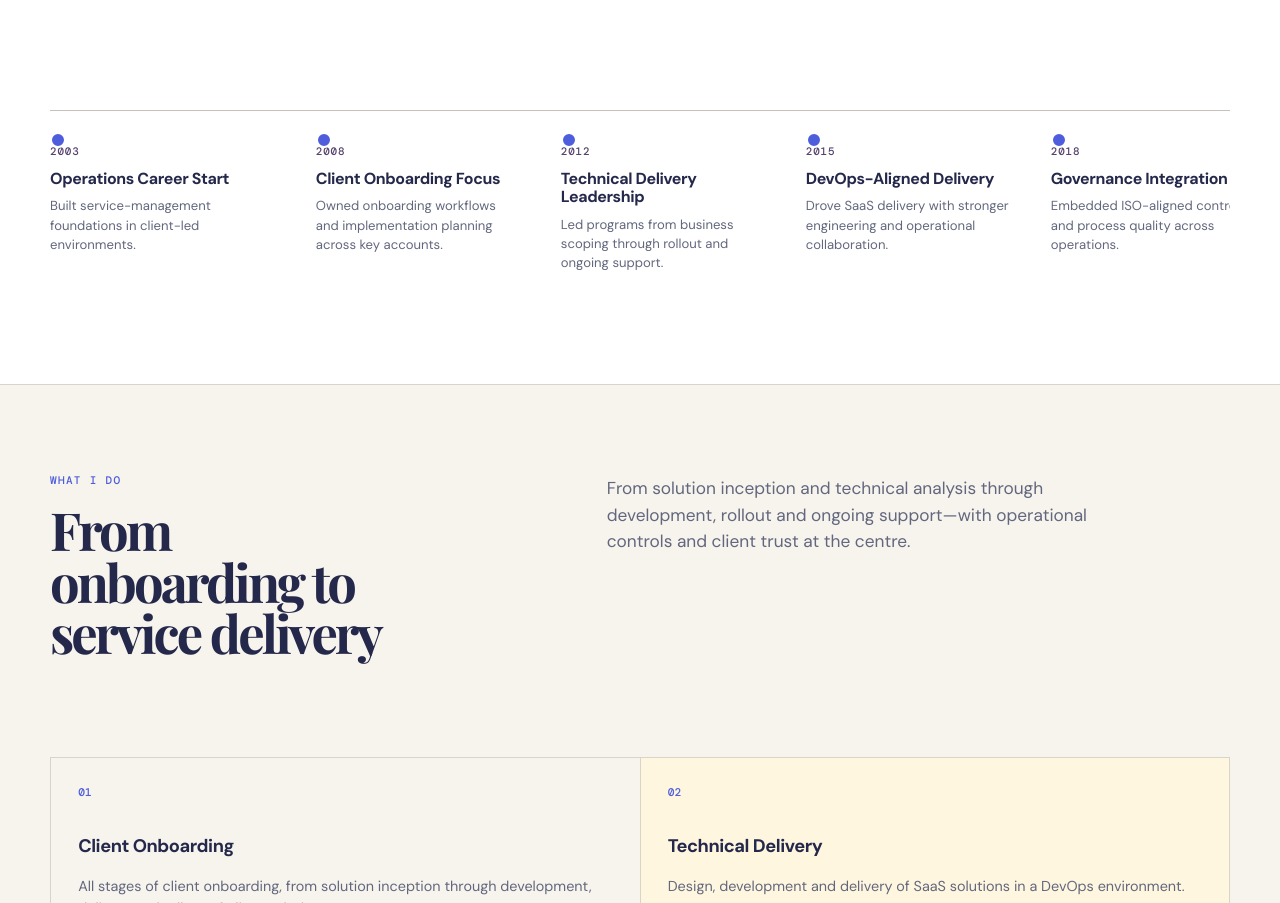
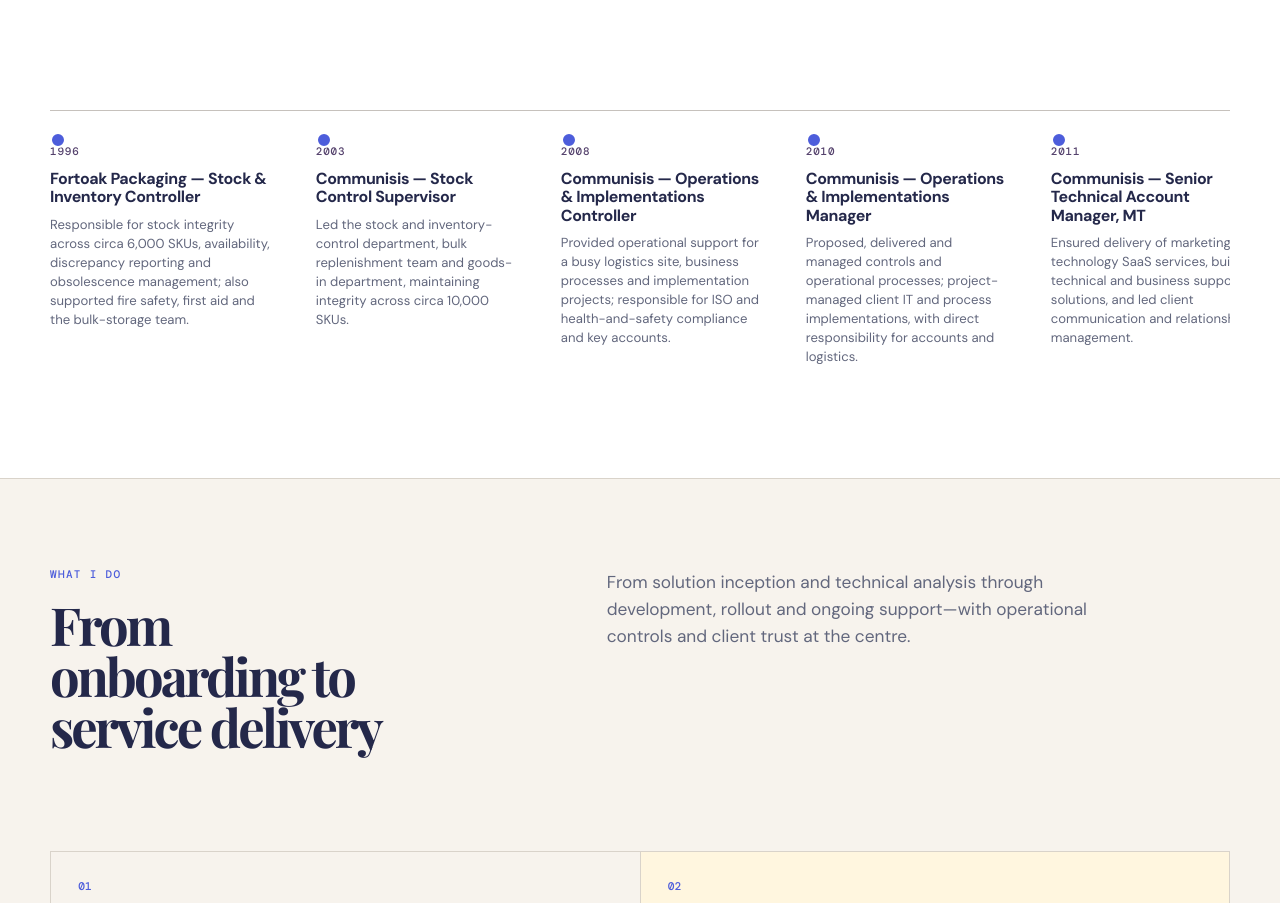
Before and after one commit to Wardy-uk/nicholaswardweb, a Next.js app in the folder upgrade-next/: page / in a window 1280 px wide. Shown: the part 962-1865 px from the top of the page. Built offline with nearby package versions, Linux system fonts and the light colour scheme; a web font is replaced by a local one.

Commit message:
Restore verified career timeline

```diff
--- a/upgrade-next/data/timeline.ts
+++ b/upgrade-next/data/timeline.ts
@@ -4,46 +4,41 @@
   detail: string;
 };
 
-// Edit this list to add/update timeline milestones.
+// Career milestones transcribed from Nicholas Ward's original timeline.
 export const timelineEntries: TimelineEntry[] = [
   {
+    period: "1996",
+    title: "Fortoak Packaging — Stock & Inventory Controller",
+    detail: "Responsible for stock integrity across circa 6,000 SKUs, availability, discrepancy reporting and obsolescence management; also supported fire safety, first aid and the bulk-storage team.",
+  },
+  {
     period: "2003",
-    title: "Operations Career Start",
-    detail: "Built service-management foundations in client-led environments.",
+    title: "Communisis — Stock Control Supervisor",
+    detail: "Led the stock and inventory-control department, bulk replenishment team and goods-in department, maintaining integrity across circa 10,000 SKUs.",
   },
   {
     period: "2008",
-    title: "Client Onboarding Focus",
-    detail: "Owned onboarding workflows and implementation planning across key accounts.",
+    title: "Communisis — Operations & Implementations Controller",
+    detail: "Provided operational support for a busy logistics site, business processes and implementation projects; responsible for ISO and health-and-safety compliance and key accounts.",
   },
   {
-    period: "2012",
-    title: "Technical Delivery Leadership",
-    detail: "Led programs from business scoping through rollout and ongoing support.",
+    period: "2010",
+    title: "Communisis — Operations & Implementations Manager",
+    detail: "Proposed, delivered and managed controls and operational processes; project-managed client IT and process implementations, with direct responsibility for accounts and logistics.",
   },
   {
-    period: "2015",
-    title: "DevOps-Aligned Delivery",
-    detail: "Drove SaaS delivery with stronger engineering and operational collaboration.",
+    period: "2011",
+    title: "Communisis — Senior Technical Account Manager, MT",
+    detail: "Ensured delivery of marketing-technology SaaS services, built technical and business support solutions, and led client communication and relationship management.",
   },
   {
-    period: "2018",
-    title: "Governance Integration",
-    detail: "Embedded ISO-aligned controls and process quality across operations.",
-  },
-  {
-    period: "2020",
-    title: "Account + Delivery Ownership",
-    detail: "Combined technical account leadership with end-to-end execution oversight.",
-  },
-  {
-    period: "2023",
-    title: "Operational Optimization",
-    detail: "Improved predictability through measurable process and communication standards.",
+    period: "2019",
+    title: "Communisis — Senior Technical Account Manager, Data",
+    detail: "Ensured client service delivery, built and maintained technical and business support solutions, and managed and motivated delivery teams.",
   },
   {
     period: "Today",
-    title: "End-to-End Leadership",
-    detail: "Leads technical, operational, and project outcomes from scoping to support.",
+    title: "Technical & Operational Leadership",
+    detail: "Building capable teams, improving operating models and creating bespoke tooling while adopting AI in a way that strengthens ownership and thinking.",
   },
 ];
```
